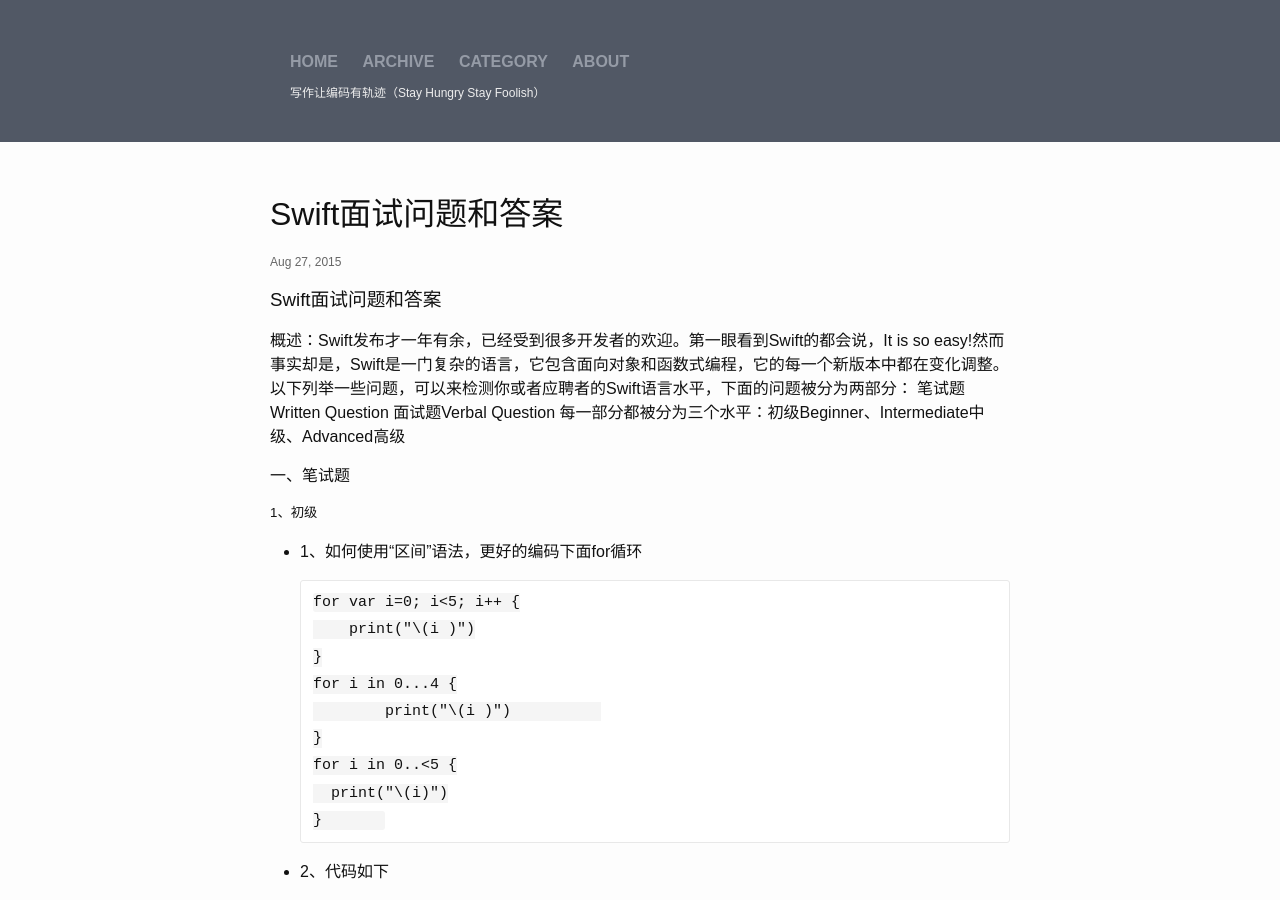
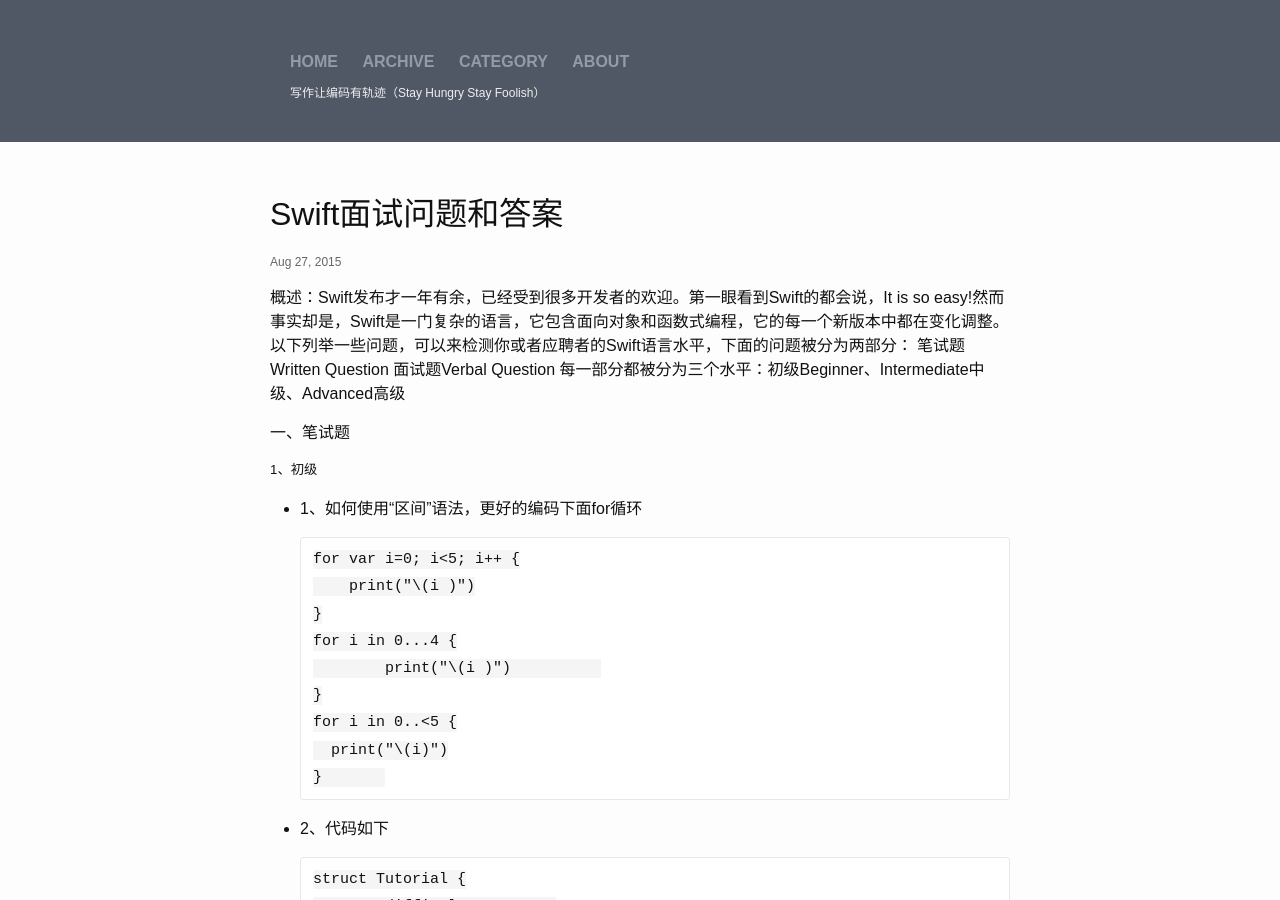
Before and after one commit to ace2github/cch, a Jekyll site: the page built from _posts/2015-08-27-swift面试问题和答案.markdown, in a window 1280 px wide and 900 px high. Built offline with Jekyll 4.4.1, drawn with Linux system fonts in a browser that asks for light colours; Markdown is read by kramdown in place of the engine named in the settings.

Commit message:
modify post

```diff
--- a/_posts/2015-08-27-swift面试问题和答案.markdown
+++ b/_posts/2015-08-27-swift面试问题和答案.markdown
@@ -4,7 +4,6 @@
 date:   2015-08-27 18:56:58
 categories: Swift
 ---
-###Swift面试问题和答案
 概述：Swift发布才一年有余，已经受到很多开发者的欢迎。第一眼看到Swift的都会说，It is so easy!然而事实却是，Swift是一门复杂的语言，它包含面向对象和函数式编程，它的每一个新版本中都在变化调整。
 以下列举一些问题，可以来检测你或者应聘者的Swift语言水平，下面的问题被分为两部分：
 笔试题Written Question
```
